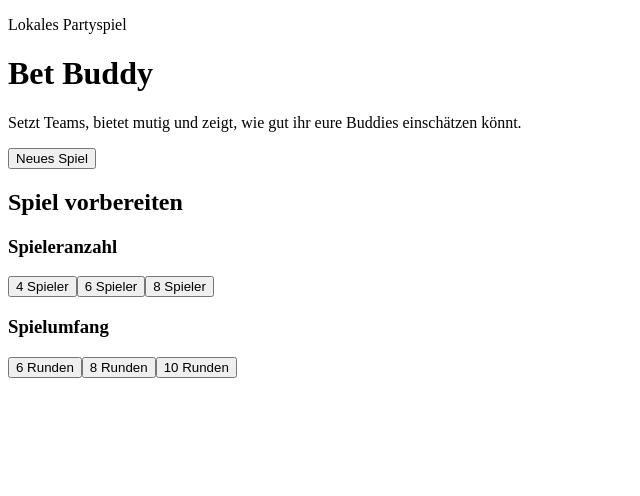
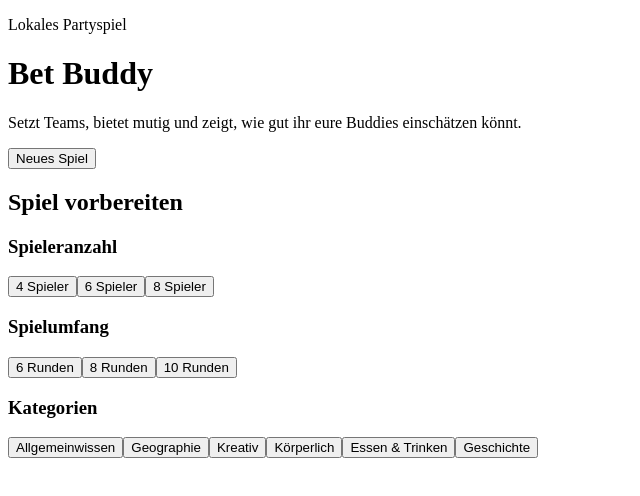
Before and after one commit to BetBuddies1/bet-buddy, a React (Vite) app: page / in a window 1280 px wide. Both pictures are taken after a click on the button "Spiel vorbereiten". Shown: the top 496 px of the page, without its empty margins (0-640 px from the left). Built offline with nearby package versions, Linux system fonts and the light colour scheme.

Commit message:
feat: add question category setup

```diff
--- a/src/App.tsx
+++ b/src/App.tsx
@@ -7,8 +7,8 @@ import {
   resolveChallenge,
   validateManualTeams,
 } from './game/gameLogic';
-import type { BiddingState, Player, Question, Team } from './game/types';
-import { createQuestionDeck } from './game/questionDeck';
+import type { BiddingState, CategoryId, Player, Question, Team } from './game/types';
+import { createQuestionDeck, filterQuestionsByCategories } from './game/questionDeck';
 import { validatePlayerName } from './security/validatePlayerName';
 
 type Phase =
@@ -42,11 +42,23 @@ const soundPlaceholders = {
   challengeFail: 'sounds/challenge-fail-placeholder.mp3',
 };
 const roundCountOptions = [6, 8, 10] as const;
+const categoryOptions: Array<{ id: CategoryId; label: string }> = [
+  { id: 'allgemeinwissen', label: 'Allgemeinwissen' },
+  { id: 'geographie', label: 'Geographie' },
+  { id: 'kreativ', label: 'Kreativ' },
+  { id: 'koerperlich', label: 'Körperlich' },
+  { id: 'essen-trinken', label: 'Essen & Trinken' },
+  { id: 'geschichte', label: 'Geschichte' },
+];
+const defaultSelectedCategories = categoryOptions.map((category) => category.id);
 
 export default function App({ createDeck = createQuestionDeck }: AppProps) {
   const [phase, setPhase] = useState<Phase>('welcome');
   const [playerCount, setPlayerCount] = useState<number | null>(null);
   const [roundCount, setRoundCount] = useState<number>(6);
+  const [selectedCategories, setSelectedCategories] = useState<CategoryId[]>(
+    defaultSelectedCategories,
+  );
   const [playerNames, setPlayerNames] = useState<string[]>([]);
   const [players, setPlayers] = useState<Player[]>([]);
   const [teamDrafts, setTeamDrafts] = useState<TeamDraft[]>([]);
@@ -103,6 +115,23 @@ export default function App({ createDeck = createQuestionDeck }: AppProps) {
   function chooseRoundCount(count: number) {
     setRoundCount(count);
     setMessage(null);
+  }
+
+  function toggleCategory(categoryId: CategoryId) {
+    setSelectedCategories((currentCategories) => {
+      if (currentCategories.includes(categoryId)) {
+        if (currentCategories.length === 1) {
+          setMessage('Mindestens eine Kategorie muss aktiv bleiben.');
+          return currentCategories;
+        }
+
+        setMessage(null);
+        return currentCategories.filter((currentCategoryId) => currentCategoryId !== categoryId);
+      }
+
+      setMessage(null);
+      return [...currentCategories, categoryId];
+    });
   }
 
   function updatePlayerName(index: number, value: string) {
@@ -164,7 +193,7 @@ export default function App({ createDeck = createQuestionDeck }: AppProps) {
   }
 
   function startGame() {
-    const nextQuestionDeck = createDeck();
+    const nextQuestionDeck = filterQuestionsByCategories(createDeck(), selectedCategories);
     const nextTeams: Team[] = teamDrafts.map((draft, index) => ({
       id: draft.id,
       name: draft.name.trim() || `Team ${index + 1}`,
@@ -175,6 +204,11 @@ export default function App({ createDeck = createQuestionDeck }: AppProps) {
 
     if (!validation.ok) {
       setMessage(validation.error);
+      return;
+    }
+
+    if (nextQuestionDeck.length === 0) {
+      setMessage('Für die aktive Kategorieauswahl sind keine Fragen verfügbar.');
       return;
     }
 
@@ -324,6 +358,7 @@ export default function App({ createDeck = createQuestionDeck }: AppProps) {
     setPhase('welcome');
     setPlayerCount(null);
     setRoundCount(6);
+    setSelectedCategories(defaultSelectedCategories);
     setPlayerNames([]);
     setPlayers([]);
     setTeamDrafts([]);
@@ -412,6 +447,23 @@ export default function App({ createDeck = createQuestionDeck }: AppProps) {
               </div>
             </section>
           </div>
+
+          <section aria-labelledby="category-title">
+            <h3 id="category-title">Kategorien</h3>
+            <div className="category-grid" aria-label="Kategorien wählen">
+              {categoryOptions.map((category) => (
+                <button
+                  aria-pressed={selectedCategories.includes(category.id)}
+                  className={selectedCategories.includes(category.id) ? 'is-selected' : ''}
+                  key={category.id}
+                  onClick={() => toggleCategory(category.id)}
+                  type="button"
+                >
+                  {category.label}
+                </button>
+              ))}
+            </div>
+          </section>
 
           {playerCount !== null ? (
             <>
@@ -708,16 +760,7 @@ function BiddingTablePanel({
 }
 
 function getCategoryLabel(category: Question['category']) {
-  const labels: Record<Question['category'], string> = {
-    allgemeinwissen: 'Allgemeinwissen',
-    geographie: 'Geographie',
-    kreativ: 'Kreativ',
-    koerperlich: 'Körperlich',
-    'essen-trinken': 'Essen & Trinken',
-    geschichte: 'Geschichte',
-  };
-
-  return labels[category];
+  return categoryOptions.find((categoryOption) => categoryOption.id === category)?.label ?? category;
 }
 
 function formatPointResult(
--- a/src/game/questionDeck.ts
+++ b/src/game/questionDeck.ts
@@ -1,4 +1,4 @@
-import type { Question } from './types';
+import type { CategoryId, Question } from './types';
 
 const questionBank: Question[] = [
   {
@@ -87,6 +87,17 @@ export function getQuestionBank(): Question[] {
   return questionBank.map((question) => ({ ...question }));
 }
 
+export function filterQuestionsByCategories(
+  questions: Question[],
+  selectedCategories: CategoryId[],
+): Question[] {
+  const selectedCategorySet = new Set(selectedCategories);
+
+  return questions
+    .filter((question) => selectedCategorySet.has(question.category))
+    .map((question) => ({ ...question }));
+}
+
 export function createQuestionDeck(random = Math.random): Question[] {
   const questions = getQuestionBank();
 
--- a/src/index.css
+++ b/src/index.css
@@ -326,7 +326,14 @@ h3 {
   gap: 9px;
 }
 
+.category-grid {
+  display: grid;
+  grid-template-columns: repeat(auto-fit, minmax(150px, 1fr));
+  gap: 9px;
+}
+
 .segmented-control button,
+.category-grid button,
 .secondary-action {
   border: 1px solid var(--line);
   background: rgb(2 11 31 / 72%);
@@ -335,7 +342,8 @@ h3 {
   box-shadow: inset 0 0 18px rgb(83 215 255 / 5%);
 }
 
-.segmented-control button.is-selected {
+.segmented-control button.is-selected,
+.category-grid button.is-selected {
   border-color: var(--cyan);
   background:
     linear-gradient(180deg, rgb(83 215 255 / 22%), rgb(18 140 255 / 20%)),
```
Also changed, not shown: 2 other files (tests, documents, lock files or other folders).
